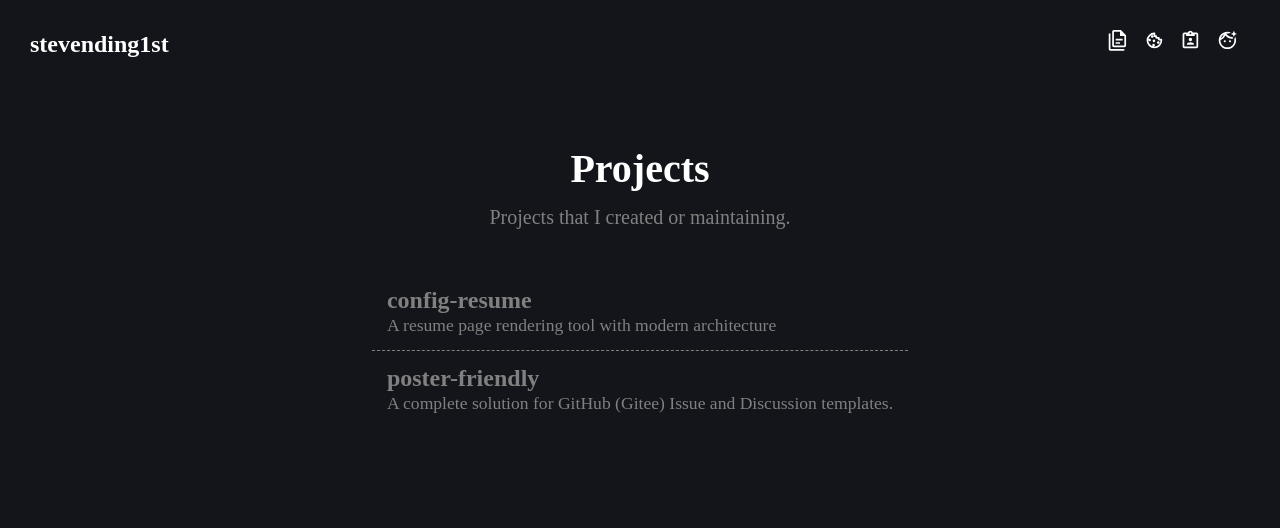
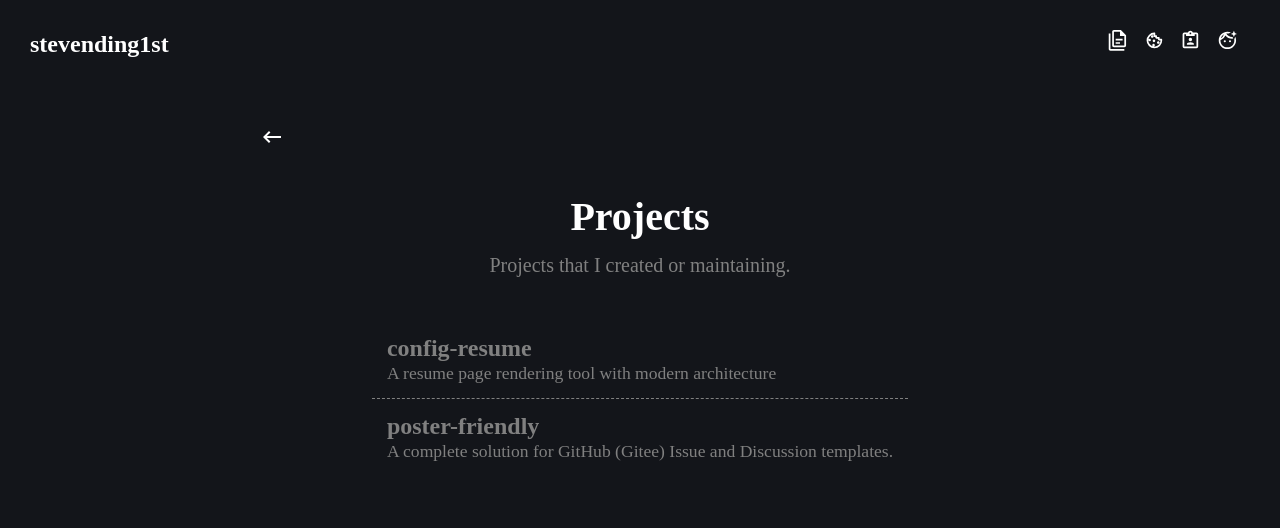
Before and after one commit to stevending1st/stevending1st.github.io, an Astro site: page /projects in a window 1280 px wide. Built offline with nearby package versions, Linux system fonts and the light colour scheme; Astro itself is replaced by a stand-in of ours; a small style sheet from the web is missing.

Commit message:
feat: add top menu for subpage

```diff
--- /dev/null
+++ b/src/components/SubpageTopMenu.astro
@@ -0,0 +1,34 @@
+---
+import MdiKeyBoardBackspace from "../icon/MdiKeyBoardBackspace.astro";
+
+const { backLink="/" } = Astro.props
+---
+
+<div class="page-menu">
+  <a href={backLink} class="back-btn">
+    <MdiKeyBoardBackspace width="1.5rem" height="1.5rem" />
+  </a>
+</div>
+
+<style>
+  .page-menu {
+    width: 100%;
+    margin-top: 3rem;
+    margin-left: 2rem;
+  }
+
+  .back-btn:hover {
+    color: blueviolet;
+    background-color: #333;
+  }
+
+  .back-btn {
+    color: white;
+    height: 2rem;
+    width: 2rem;
+    display: flex;
+    align-items: center;
+    justify-content: center;
+    border-radius: 20%;
+  }
+</style>
--- a/src/pages/projects.astro
+++ b/src/pages/projects.astro
@@ -5,10 +5,13 @@ import "@chinese-fonts/lxgwwenkai/dist/LXGWWenKai-Light/result.css";
 import SubpageLayout from "../layouts/SubpageLayout.astro";
 
 import { projects } from "../data/projects";
+import SubpageTopMenu from "../components/SubpageTopMenu.astro";
 ---
 
-<SubpageLayout title="stevending1st's page">
+<SubpageLayout title="stevending1st's Projects">
   <main>
+    <SubpageTopMenu />
+
     <h1>Projects</h1>
 
     <p class="description">Projects that I created or maintaining.</p>
@@ -49,7 +52,7 @@ import { projects } from "../data/projects";
   }
 
   h1 {
-    margin: 4rem 0 0 0;
+    margin: 2rem 0 0 0;
     font-family: "LXGW Bright Medium";
     font-weight: "800";
   }
```
